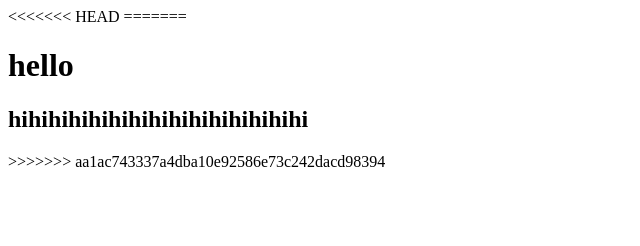
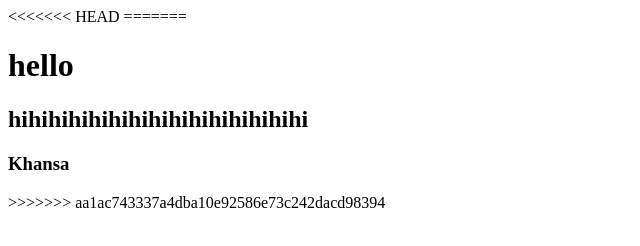
Before and after one commit to MuntahaBajwa/WebProject, a plain HTML site: page index.html in a window 1280 px wide. Shown: the whole page, without its empty margins (0-640 px from the left). Drawn offline with Linux system fonts and the light colour scheme.

Commit message:
Khansa changed

```diff
--- a/index.html
+++ b/index.html
@@ -13,6 +13,7 @@
     <h2>hihihihihihihihihihihihihihihi
 
     </h2>
+    <h3>Khansa</h3>
 </body>
 </html>
 >>>>>>> aa1ac743337a4dba10e92586e73c242dacd98394
```
